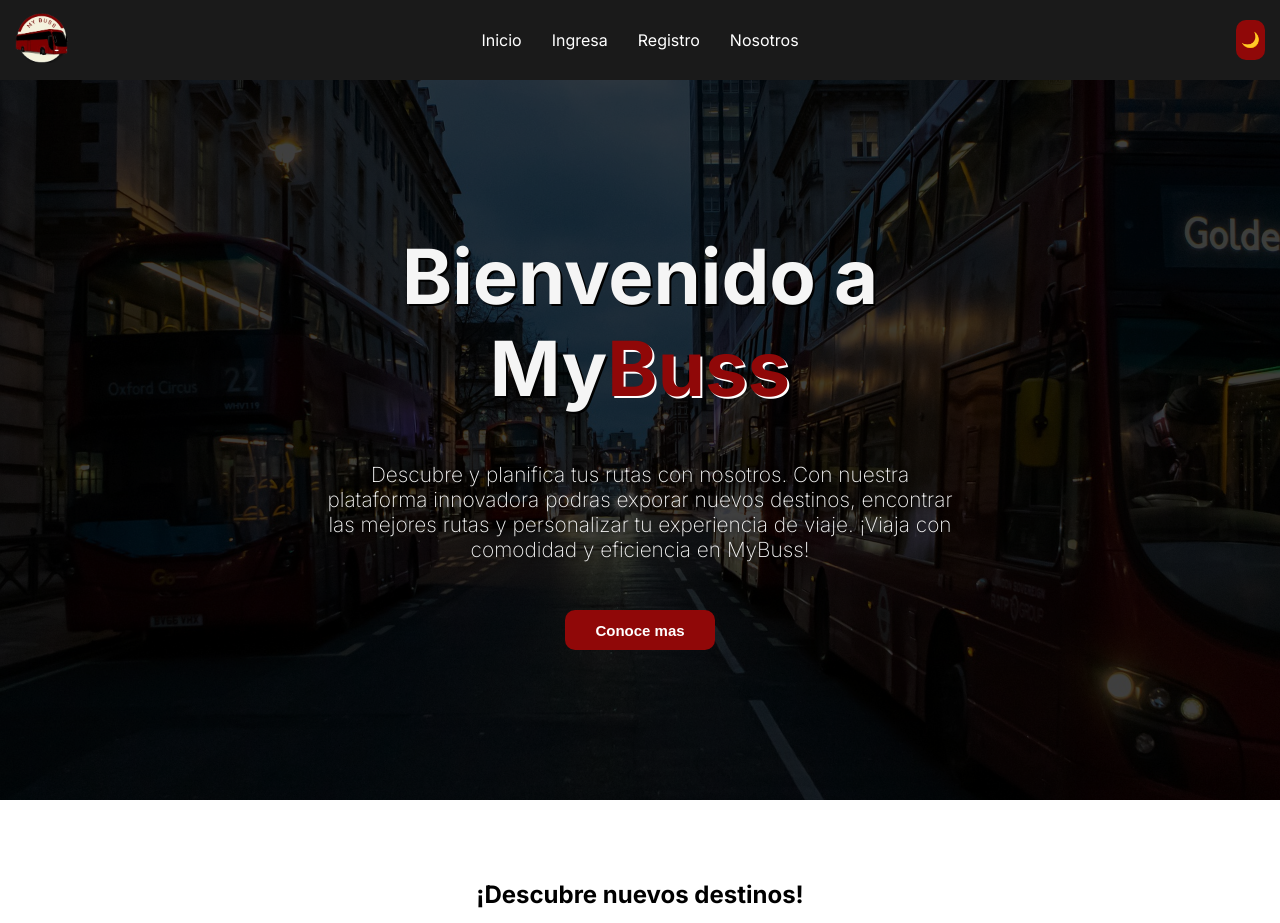
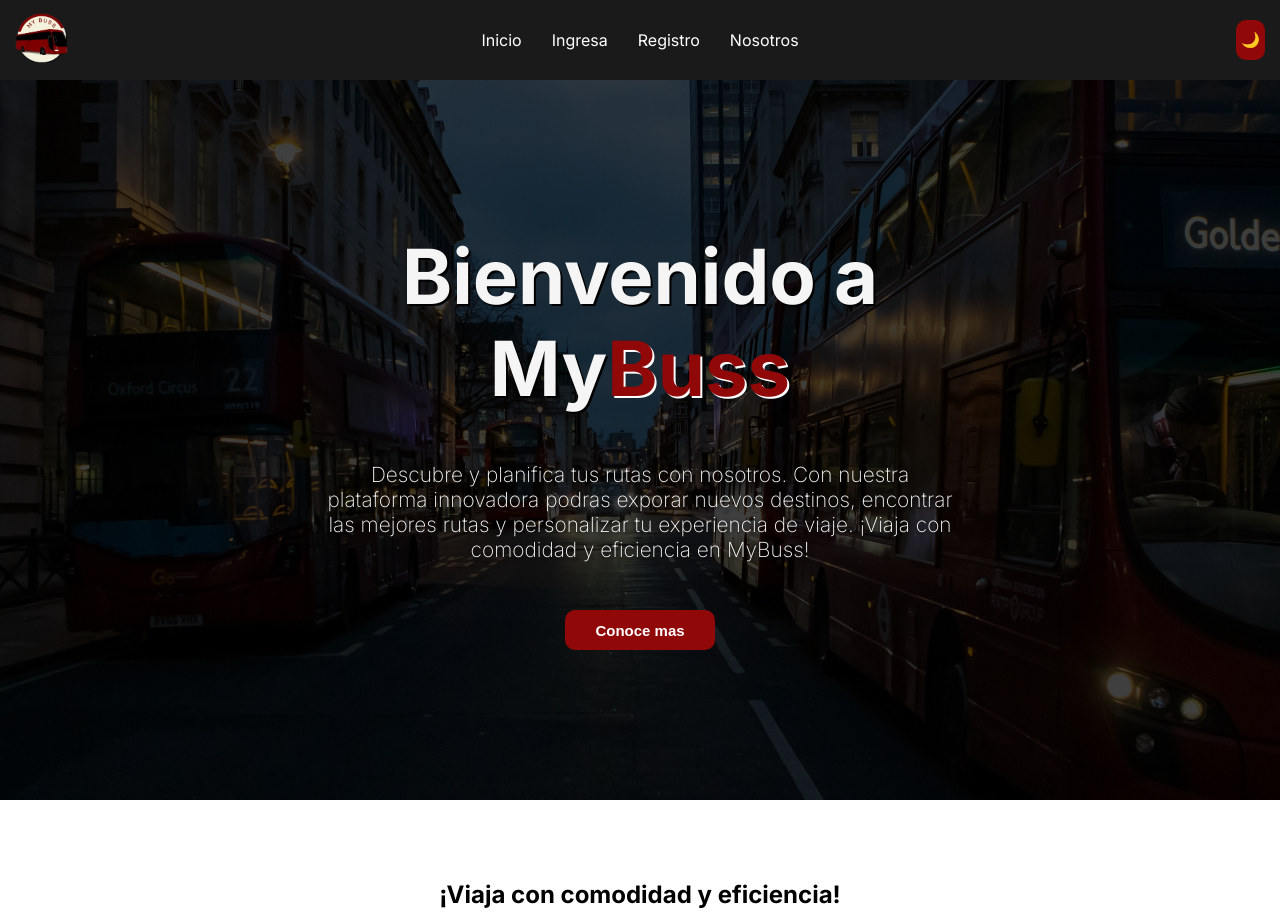
Before and after one commit to Montes01/my-buss-final, a Next.js app: page /home in a window 1280 px wide. Shown: the top 923 px of the page. Built offline with nearby package versions, Linux system fonts and the light colour scheme.

Commit message:
Fix: message index bug in Home component

```diff
--- a/src/app/home/page.tsx
+++ b/src/app/home/page.tsx
@@ -6,9 +6,9 @@
 export default function Home() {
 
   const [selectedImage, setSelectedImage] = useState(1);
-  const [message, setMessage] = useState(SLIDER_MESSAGES[selectedImage]);
+  const [message, setMessage] = useState(SLIDER_MESSAGES[selectedImage-1]);
   useEffect(() => {
-    setMessage(SLIDER_MESSAGES[selectedImage]);
+    setMessage(SLIDER_MESSAGES[selectedImage-1]);
   }, [selectedImage]);
   const handleBackImage = () => {
     if (selectedImage === 1) {
```
